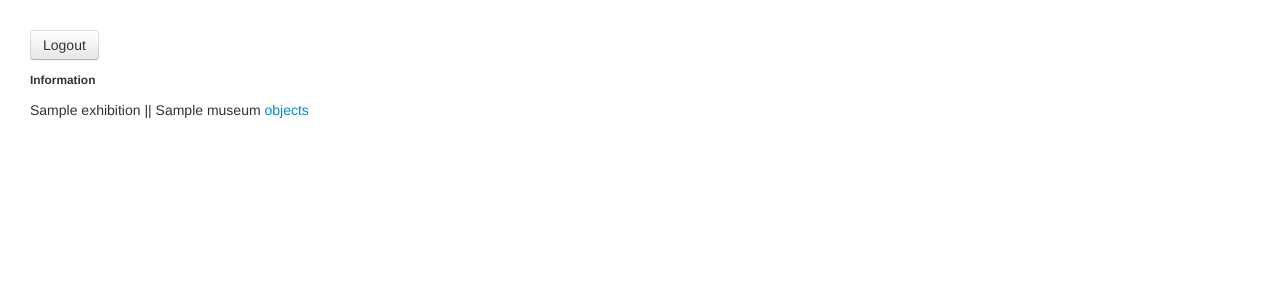
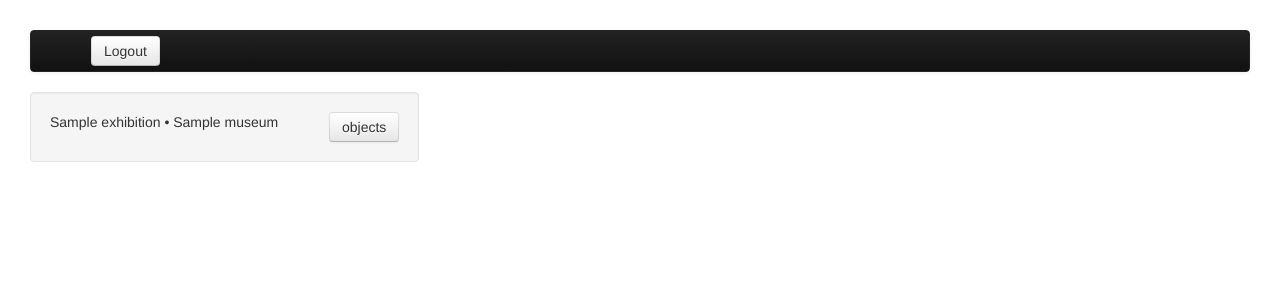
Before and after one commit to youpony/aMuse, a Django app: template muse/administration/templates/administration/exhibition/exhibitions_list.html in a window 1280 px wide. Shown: the top 300 px of the page. Run offline with Django 3.2, Linux system fonts and the light colour scheme; the template is opened without the code that fills it: most values are stand-ins (such as "Sample title", 1, 10 or a date in 2020); some libraries are stand-ins or nearby versions.

Commit message:
Administration styling

```diff
--- a/muse/administration/templates/administration/exhibition/exhibitions_list.html
+++ b/muse/administration/templates/administration/exhibition/exhibitions_list.html
@@ -11,40 +11,51 @@
 
 	{% endif %}
 
-<div class='panel_info'>
-    <h6> Information </h6>
-
+	<div>
     {% if item_without_exhibition > 0 %}
+    	<div class="alert">
 	        <p>
+	             	<b>Information: </b>
 	             	Sorry but one of your exhibitions deletion cause
 	         {{ item_without_exhibition }} to have no exhibition,
 	         please check the <a href={% url 'item_no_exhibition_list'%}>list</a>
 	         </p>
+    	</div>
+    {% endif %}
+
+    {% for exhibition in exhibitions %}
+	    {% if forloop.counter0|divisibleby:"3" %}
+	    	<div class="row-fluid">
+	    {% endif %}
+	    <div class="well span4">
+			<div class="sinistrone">
+		        {% if perms.rest.change_exhibition %}
+		        <a href={% url 'exhibition_edit' exhibition.pk %}>
+		            {{ exhibition.title }} • {{ exhibition.museum }}
+		        </a>
+		        {% else %}
+		            {{ exhibition.title }} • {{ exhibition.museum }}
 		        {% endif %}
 			</div>
-<div class='table'>
-    {% for exhibition in exhibitions %}
-    <div class='table-row'>
 
-        {% if perms.rest.change_exhibition %}
-        <a href={% url 'exhibition_edit' exhibition.pk %}>
-            {{ exhibition.title }} || {{ exhibition.museum }}
-        </a>
-        {% else %}
-            {{ exhibition.title }} || {{ exhibition.museum }}
-        {% endif %}
-        <a href={% url 'items_list' exhibition.pk %}>
+			<div class="destrone">
+		        <a href={% url 'items_list' exhibition.pk %} class="btn">
 		            objects
 		        </a>
 		        {% if perms.rest.delete_item %}
-            <a href={% url 'exhibition_delete' exhibition.pk %}>
+		        <a href={% url 'exhibition_delete' exhibition.pk %} class="btn btn-danger">
 		        	delete
 		        </a>
 		        {% endif %}
 			</div>
+		</div>
+		{% if forloop.counter0|add:"1"|divisibleby:"3" %}
+	    	</div>
+		{% endif %}
 	{% endfor %}
+	{% if not exhibitions.count|divisibleby:"3" %}
 		</div>
-
+	{% endif %}
 <br/>
 
 {% if is_paginated %}
@@ -68,4 +79,5 @@
 </div>
 {% endif %}
 
+</div>
 {% endblock content %}
--- a/muse/administration/templates/administration/item/item_confirm_delete.html
+++ b/muse/administration/templates/administration/item/item_confirm_delete.html
@@ -6,7 +6,10 @@
     <p> Sei sicuro di voler eliminare {{ object }} ? </p>
     <form action="." method="post">
         {% csrf_token %}
-        <button type="submit" value="Submit class="btn">No</button>
+        <a href="{{ undo_url }}" class="btn">
+       		No
+        </a>
+
         <button type="submit" value="Submit" class="btn btn-danger">Yes</button>
     </form>
 </div>
--- a/muse/administration/templates/administration/site_base.html
+++ b/muse/administration/templates/administration/site_base.html
@@ -11,18 +11,27 @@
 	<link rel="stylesheet" type="text/css" href="{% static "bootstrap/css/bootstrap.min.css"%}">
 	<link rel="stylesheet" type="text/css" href="{% static "style.css"%}">
 </head>
+
 <body>
 	<div class="casababbo">
+		<div class="navbar navbar-inverse">
+			<div class="navbar-inner">
 				{% block logout %}
-		<strong>
+					<ul class="nav">
+						<li>
+							<a>
 								{{ user.username }}
-		</strong>
+							</a>
+						</li>
+					</ul>
 				<a href={% url 'logout' %}>
 					<button class="btn">
 				        Logout
 					</button>
 				</a>
+			</div>
 
+	</div>
 			    {% endblock %}
 			    {% block breadcrumbs %}
 			        {% include 'administration/breadcrumps.html' %}
```
Also changed, not shown: muse/administration/templates/administration/item/item_add_edit.html (+9 -10 lines), muse/administration/views.py (+6 -10 lines). Lines whose indentation alone changed are shown as unchanged.
